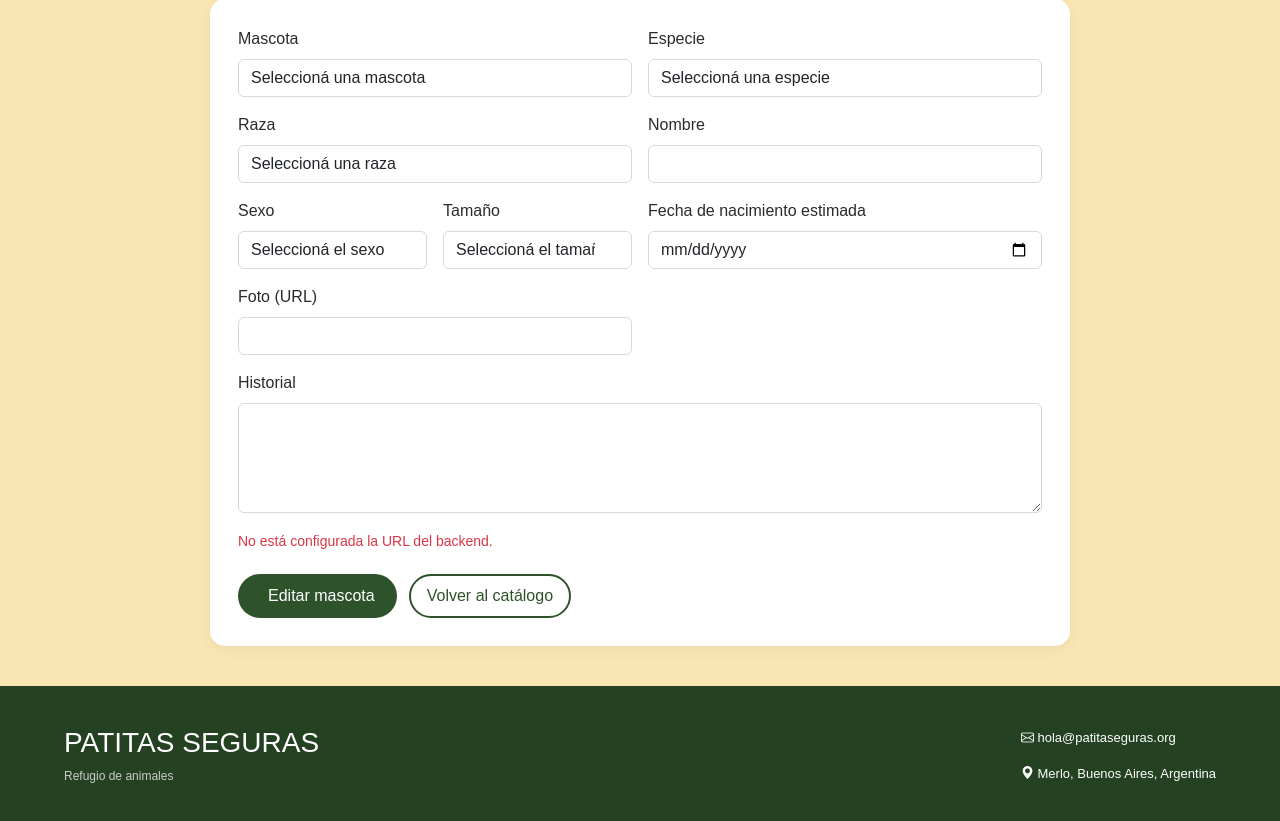
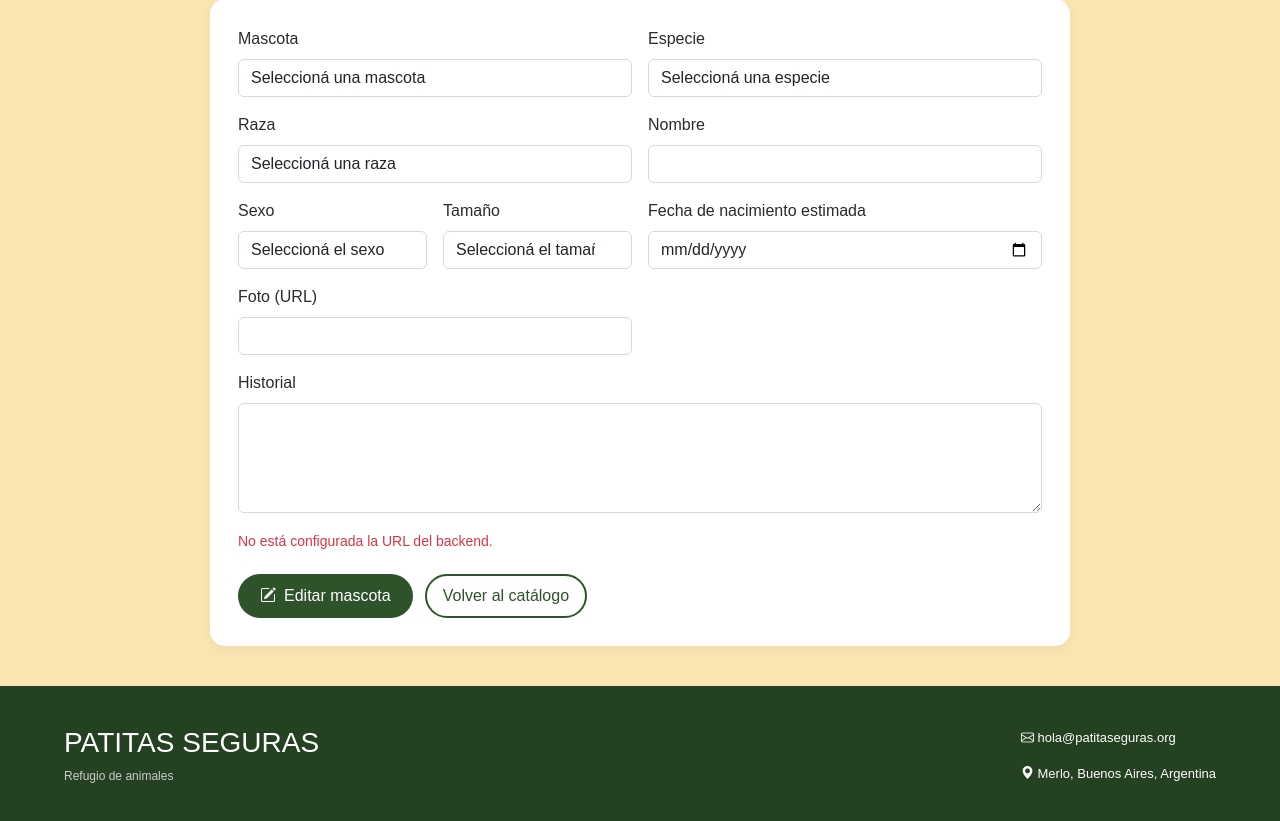
Before and after one commit to lilencarnerot2/Refugio_patitas_seguras, a PHP site: page /admin/mascota_editar.php in a window 1280 px wide. Shown: the part 186-1007 px from the top of the page. Run offline with PHP 8.4, Linux system fonts and the light colour scheme.

Commit message:
se modifica mascota_editar.php para iconos del panel

```diff
--- a/frontend/admin/mascota_editar.php
+++ b/frontend/admin/mascota_editar.php
@@ -78,7 +78,7 @@ require __DIR__ . '/includes/header.php';
 
             <div class="acciones-formulario">
                 <button type="submit" class="btn-primary">
-                    <i class="fa-solid fa-pen-to-square"></i>
+                    <i class="bi bi-pencil-square"></i>
                     Editar mascota
                 </button>
                 <a class="btn-outline" href="../public/mascotas.php">Volver al catálogo</a>
```
